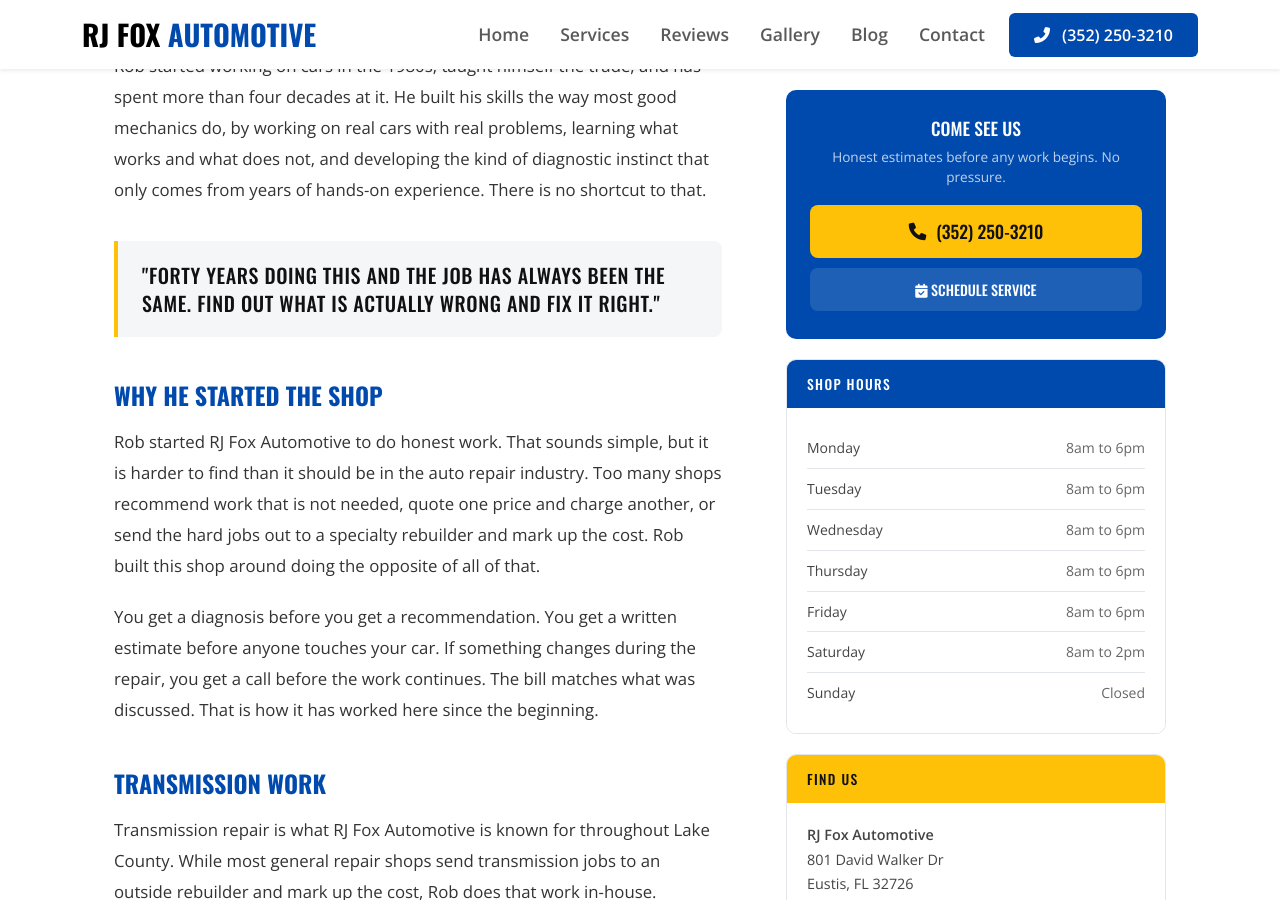
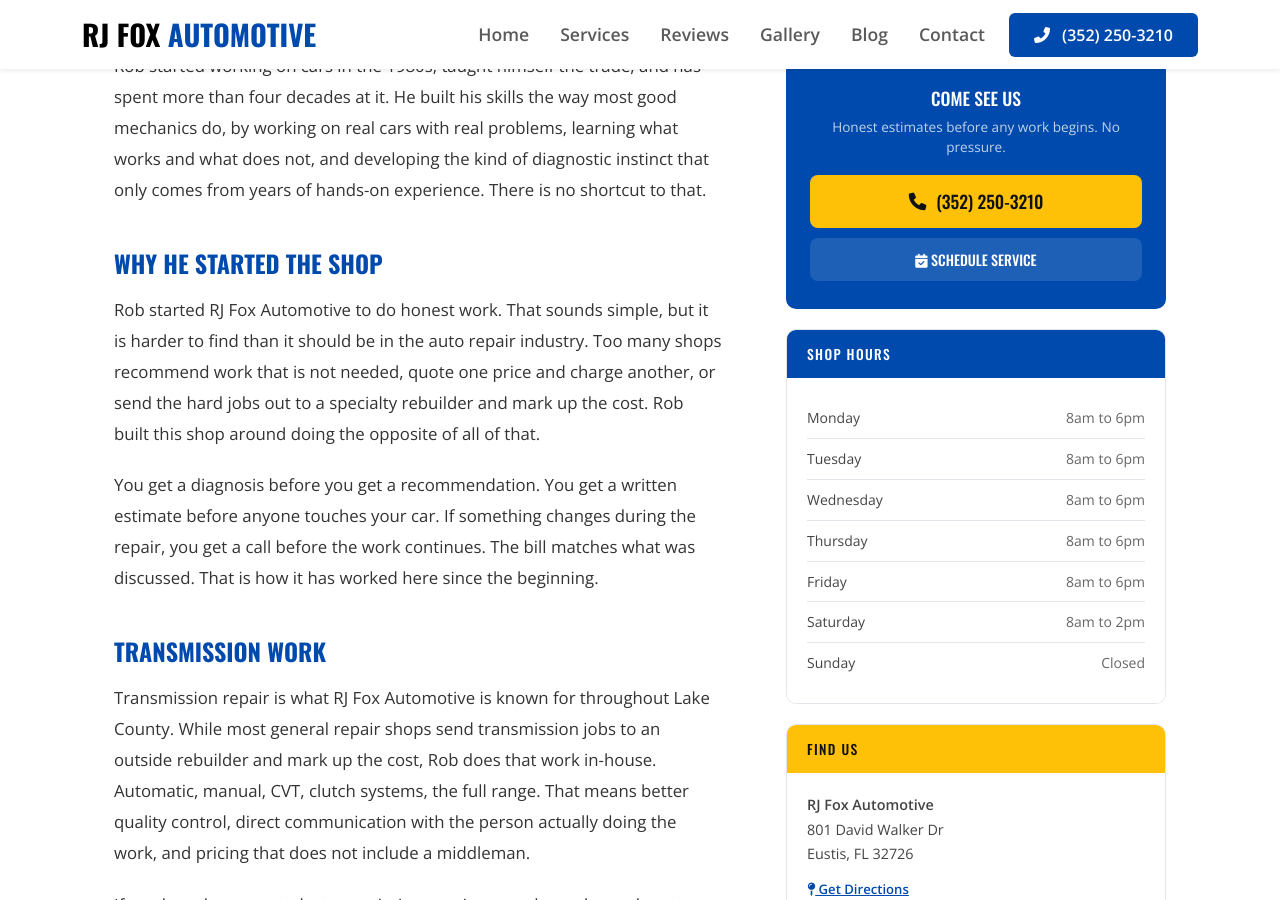
Before and after one commit to JamesBrownR/RJ-Fox-Automotive, a Jekyll site: the page built from about-us/index.html, in a window 1280 px wide and 900 px high, scrolled down 1066 px. Built offline with Jekyll 4.4.1, drawn with Linux system fonts in a browser that asks for light colours.

Commit message:
Update index.html

```diff
--- a/about-us/index.html
+++ b/about-us/index.html
@@ -337,10 +337,6 @@
 
     <p>Rob started working on cars in the 1980s, taught himself the trade, and has spent more than four decades at it. He built his skills the way most good mechanics do, by working on real cars with real problems, learning what works and what does not, and developing the kind of diagnostic instinct that only comes from years of hands-on experience. There is no shortcut to that.</p>
 
-    <div class="about-pullquote">
-      <p>"Forty years doing this and the job has always been the same. Find out what is actually wrong and fix it right."</p>
-    </div>
-
     <h2>Why He Started the Shop</h2>
     <p>Rob started RJ Fox Automotive to do honest work. That sounds simple, but it is harder to find than it should be in the auto repair industry. Too many shops recommend work that is not needed, quote one price and charge another, or send the hard jobs out to a specialty rebuilder and mark up the cost. Rob built this shop around doing the opposite of all of that.</p>
 
```
